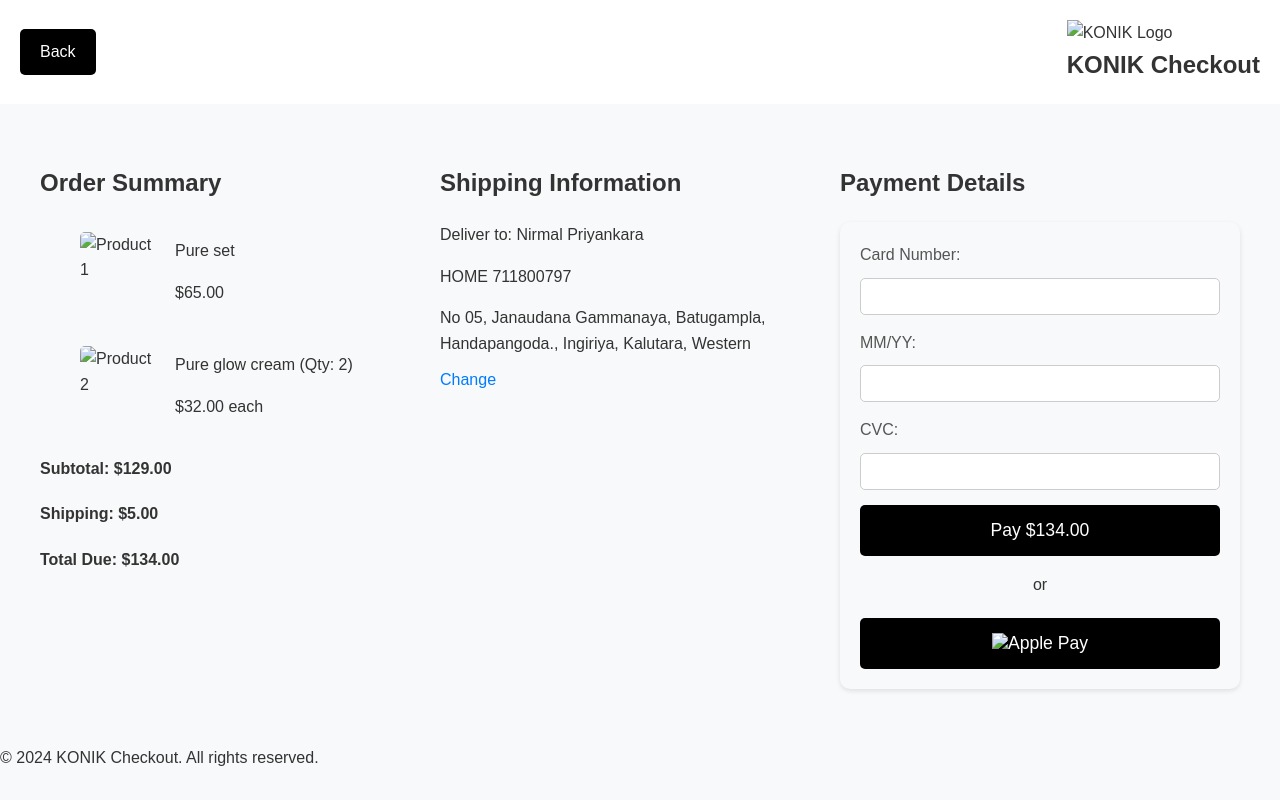
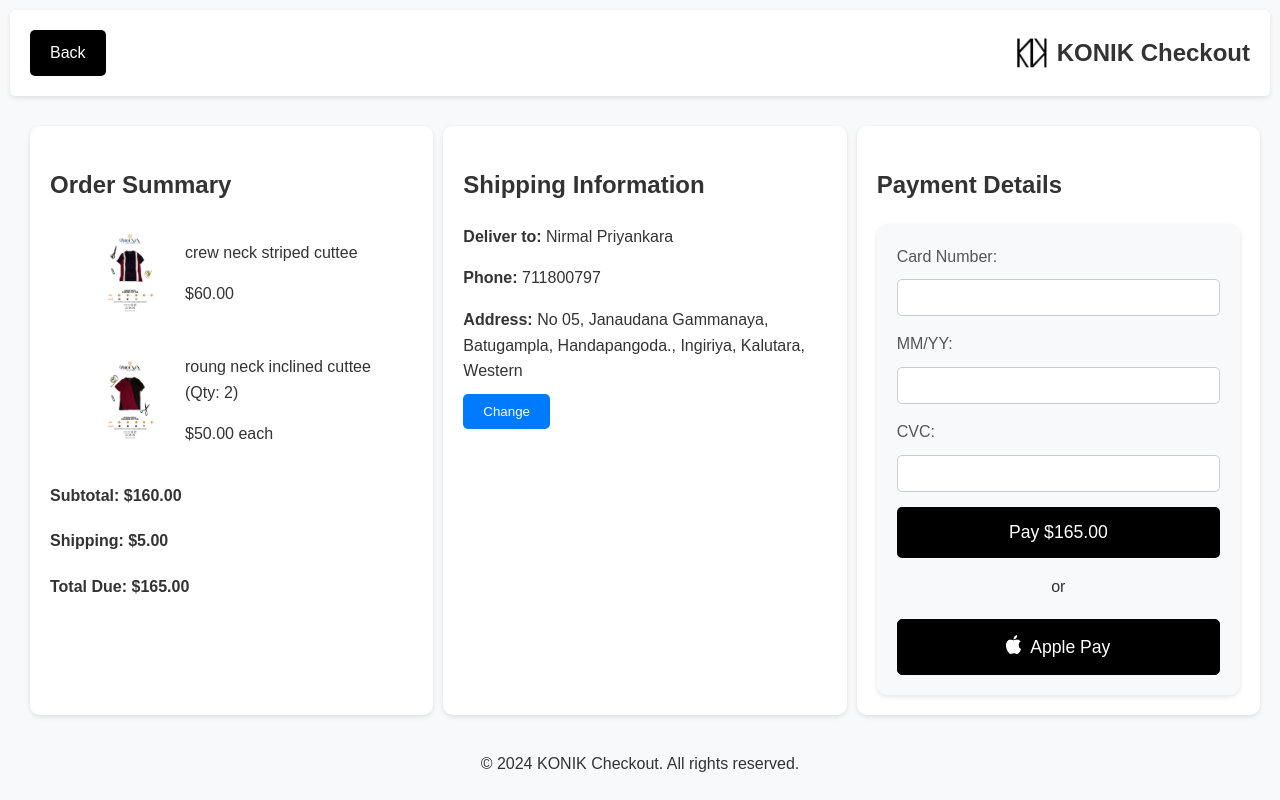
Before and after one commit to nirmalpriyankara/Checkout_page__HTML_CSS_JS, a plain HTML site: page index.html in a window 1280 px wide. Drawn offline with Linux system fonts and the light colour scheme; a script that the page names is missing.

Commit message:
improve the css and html codes

```diff
--- a/index.html
+++ b/index.html
@@ -12,52 +12,42 @@
     <header>
         <a href="#" class="back-button">Back</a>
         <div class="logo">
-            <img src="konik-logo.png" alt="KONIK Logo">
+            <img src="images/KONIK logo Original.png" alt="KONIK Logo">
             <h1>KONIK Checkout</h1>
         </div>
     </header>
-    <main>
     <main>
         <section class="order-summary">
             <h2>Order Summary</h2>
             <ul class="order-items">
                 <li>
-                        <img src="product1.jpg" alt="Product 1">
+                    <img src="images/pro1.jpeg" alt="Product 1">
                     <div>
-                            <p>Pure set</p>
-                            <p>$65.00</p>
+                        <p>crew neck striped cuttee</p>
+                        <p>$60.00</p>
                     </div>
                 </li>
                 <li>
-                        <img src="product2.jpg" alt="Product 2">
+                    <img src="images/pro2.jpeg" alt="Product 2">
                     <div>
-                            <p>Pure glow cream (Qty: 2)</p>
-                            <p>$32.00 each</p>
+                        <p>roung neck inclined cuttee<br> (Qty: 2)</p>
+                        <p>$50.00 each</p>
                     </div>
                 </li>
             </ul>
-                <p class="subtotal">Subtotal: $129.00</p>
+            <p class="subtotal">Subtotal: $160.00</p>
             <p class="shipping">Shipping: $5.00</p>
-                <p class="total">Total Due: $134.00</p>
+            <p class="total">Total Due: $165.00</p>
         </section>
         <section class="shipping-information">
             <h2>Shipping Information</h2>
             <div class="shipping-details">
-                    <p>Deliver to: Nirmal Priyankara</p>
-                    <p>HOME 711800797</p>
-                    <p>No 05, Janaudana Gammanaya, Batugampla, Handapangoda., Ingiriya, Kalutara, Western</p>
-                    <a href="#" class="edit-link">Change</a>
+                <p><b>Deliver to:</b> Nirmal Priyankara</p>
+                <p><b>Phone:</b> 711800797</p>
+                <p><b>Address:</b> No 05, Janaudana Gammanaya, Batugampla, Handapangoda., Ingiriya, Kalutara, Western</p>
+                <button class="change-button">Change</button>
             </div>
-                <form class="shipping-form" style="display: none;">
-                    <label for="name">Name:</label>
-                    <input type="text" id="name" value="Nirmal Priyankara" required>
-                    <label for="phone">Phone:</label>
-                    <input type="text" id="phone" value="711800797" required>
-                    <label for="address">Address:</label>
-                    <textarea id="address"
-                        required>No 05, Janaudana Gammanaya, Batugampla, Handapangoda., Ingiriya, Kalutara, Western</textarea>
-                    <button type="submit">Save</button>
-                </form>
+
         </section>
         <section class="payment-details">
             <h2>Payment Details</h2>
@@ -69,17 +59,18 @@
                 <label for="cvc">CVC:</label>
                 <input type="text" id="cvc" required>
 
+                <button type="submit">Pay $165.00</button>
+                <p style="text-align: center;">or</p>
 
-                    <button type="submit">Pay $134.00</button>
-                    <p style="text-align: center;">or</p>
                 <div class="payment-methods">
                     <button type="button" id="apple-pay">
-                            <img src="apple-pay-logo.png" alt="Apple Pay">
+                        <img src="images/apple.png" alt="Apple Pay">
+                        <span>Apple Pay</span>
                     </button>
                 </div>
             </form>
         </section>
-        </main>
+
     </main>
     <footer>
         <p>&copy; 2024 KONIK Checkout. All rights reserved.</p>
--- a/styles.css
+++ b/styles.css
@@ -2,101 +2,97 @@
 
 body {
     background-color: #f8f9fa;
-    /* Light gray background */
     color: #333;
-    /* Dark text color for better readability */
     font-family: Arial, sans-serif;
-    /* Common font family */
     line-height: 1.6;
-    /* Improved line spacing for readability */
     margin: 0;
-    /* Remove default body margin */
 }
 
-/* Header styles */
 header {
     background-color: #ffffff;
-    /* White header background */
     padding: 20px;
     display: flex;
     justify-content: space-between;
     align-items: center;
+    box-shadow: 0px 2px 5px rgba(0, 0, 0, 0.1);
+    margin: 10px;
+    border-radius: 5px;
+}
+
+.logo {
+    display: flex;
+    font-weight: bold;
+    align-items: center;
 }
 
 .logo img {
-    width: 50px;
-    /* Adjust logo size */
-    height: auto;
+    height: 30px;
+    width: 30px;
     margin-right: 10px;
 }
 
-header h1 {
+.logo h1 {
     margin: 0;
     font-size: 1.5em;
-    /* Larger font size for header */
     color: #333;
-    /* Dark text color */
 }
 
 .back-button {
     color: #ffffff;
-    /* White text color */
     text-decoration: none;
     padding: 10px 20px;
     border-radius: 5px;
-    /* Rounded corners */
     background-color: #000000;
-    /* Black button color */
 }
 
 .back-button:hover {
     background-color: #333333;
-    /* Darker black on hover */
 }
 
-/* Main section styles */
 main {
     display: flex;
-    /* Use flexbox for layout */
     justify-content: space-between;
-    /* Space out sections */
     padding: 20px;
 }
 
-/* Order summary styles */
-.order-summary {
-    width: 45%;
-    /* Take up 45% of the container */
+section {
+    background-color: #ffffff;
+    padding: 20px;
+    border-radius: 10px;
+    box-shadow: 0px 2px 5px rgba(0, 0, 0, 0.1);
+    margin-left: 10px;
+    width: 100%;
 }
 
-.order-summary h2 {
+.order-summary,
+.shipping-information,
+.payment-details {
+    width: calc(33.33% - 20px);
+}
+
+.order-summary h2,
+.shipping-information h2,
+.payment-details h2 {
     color: #333;
-    /* Dark text color */
     margin-bottom: 20px;
     font-size: 1.5em;
-    /* Larger font size for headings */
 }
 
 .order-summary .order-items li {
     margin-bottom: 15px;
     display: flex;
-    /* Use flexbox for layout */
     align-items: center;
-    /* Center align items vertically */
 }
 
 .order-summary .order-items img {
     width: 80px;
-    /* Adjusted size for product images */
     height: 80px;
     margin-right: 15px;
     border-radius: 5px;
-    /* Rounded corners for images */
 }
 
 .order-summary .order-items div {
     flex-grow: 1;
-    /* Allow item details to grow */
 }
 
 .order-summary .subtotal,
@@ -104,38 +100,23 @@ main {
 .order-summary .total {
     margin-top: 20px;
     font-weight: bold;
-    /* Bold font weight for totals */
-}
-
-/* Shipping information styles */
-.shipping-information {
-    width: 45%;
-    /* Take up 45% of the container */
-}
-
-.shipping-information h2 {
-    color: #333;
-    /* Dark text color */
-    margin-bottom: 20px;
-    font-size: 1.5em;
-    /* Larger font size for headings */
 }
 
 .shipping-details p {
     margin-bottom: 10px;
 }
 
-.edit-link {
-    color: #007bff;
-    /* Blue color for edit link */
-    text-decoration: none;
-    /* Remove underline */
+.change-button {
+    background-color: #007bff;
+    color: #ffffff;
+    padding: 10px 20px;
+    border: none;
+    border-radius: 5px;
     cursor: pointer;
 }
 
-.edit-link:hover {
-    text-decoration: underline;
-    /* Underline on hover */
+.change-button:hover {
+    background-color: #0056b3;
 }
 
 .shipping-form label {
@@ -146,81 +127,35 @@ main {
 .shipping-form textarea {
     width: 100%;
     height: 100px;
-    /* Adjust height as needed */
     padding: 10px;
     margin-bottom: 15px;
     border-radius: 5px;
-    /* Rounded corners for textarea */
     border: 1px solid #ccc;
-    /* Light gray border */
 }
 
 .shipping-form button {
     background-color: #000000;
-    /* Black button color */
     color: #ffffff;
-    /* White text color */
     padding: 15px;
     border: none;
     border-radius: 5px;
-    /* Rounded corners for button */
     cursor: pointer;
     width: 100%;
     font-size: 1.1em;
-    /* Larger font size for button */
 }
 
 .shipping-form button:hover {
     background-color: #333333;
-    /* Darker black on hover */
-}
-
-/* Payment details styles */
-/* Payment details styles */
-.payment-details {
-    width: 45%;
-    /* Take up 45% of the container */
-}
-
-.payment-details h2 {
-    color: #333;
-    /* Dark text color */
-    margin-bottom: 20px;
-    font-size: 1.5em;
-    /* Larger font size for headings */
-}
-
-.payment-details form {
-    background-color: #f8f9fa;
-    /* Light gray background for form */
-    padding: 20px;
-    border-radius: 10px;
-    /* Rounded corners for form */
-    box-shadow: 0px 2px 5px rgba(0, 0, 0, 0.1);
-    /* Drop shadow for form */
-}
-
-.payment-details label {
-    display: block;
-    margin-bottom: 10px;
-    color: #555;
-    /* Dark gray text color */
-}
-
-.payment-details input[type="text"],
-.payment-details input[type="checkbox"] {
-    width: calc(100% - 22px);
-    /* Adjusted width for inputs */
-    padding: 10px;
-    margin-bottom: 15px;
-    border-radius: 5px;
-    /* Rounded corners for inputs */
-    border: 1px solid #ccc;
-    /* Light gray border */
 }
 
 .payment-methods {
     margin-top: 20px;
+}
+
+.payment-methods-logo-name {
+    display: inline;
+    display: flex;
+    align-items: center;
 }
 
 .payment-methods button {
@@ -231,31 +166,86 @@ main {
 }
 
 .payment-methods button img {
-    width: 150px;
-    /* Adjust size as needed */
+    width: 20px;
     height: auto;
+    margin-right: 5px;
 }
 
 .payment-methods input[type="radio"] {
     display: none;
-    /* Hide radio buttons */
+}
+
+.payment-details h2 {
+    color: #333;
+    margin-bottom: 20px;
+    font-size: 1.5em;
+}
+
+.payment-details form {
+    background-color: #f8f9fa;
+    padding: 20px;
+    border-radius: 10px;
+    box-shadow: 0px 2px 5px rgba(0, 0, 0, 0.1);
+}
+
+.payment-details label {
+    display: block;
+    margin-bottom: 10px;
+    color: #555;
+}
+
+.payment-details input[type="text"],
+.payment-details input[type="checkbox"] {
+    width: calc(100% - 22px);
+    padding: 10px;
+    margin-bottom: 15px;
+    border-radius: 5px;
+    border: 1px solid #ccc;
 }
 
 .payment-details button {
     background-color: #000;
-    /* Blue button color */
     color: white;
     padding: 15px;
     border: none;
     border-radius: 5px;
-    /* Rounded corners for button */
     cursor: pointer;
     width: 100%;
     font-size: 1.1em;
-    /* Larger font size for button */
 }
 
 .payment-details button:hover {
     background-color: #0056b3;
-    /* Darker blue on hover */
 }
+
+.payment-details .payment-methods {
+    display: flex;
+    justify-content: space-between;
+    margin-top: 20px;
+}
+
+.payment-details .payment-methods button {
+    align-items: center;
+    background-color: #000;
+    color: #fff;
+    padding: 15px;
+    border: 1px solid #000;
+    border-radius: 5px;
+    cursor: pointer;
+    margin-right: 10px;
+}
+.payment-details .payment-methods img{
+    width: 15px;
+
+}
+.payment-details .payment-methods button:last-child {
+    margin-right: 0;
+}
+
+.payment-details .payment-methods button:hover {
+    background-color: #0056b3;
+    color: #fff;
+}
+footer{
+    text-align: center;
+}
```
Also changed, not shown: images/KONIK logo Original.png (added), images/apple.png (added), images/pro1.jpeg (added), images/pro2.jpeg (added). Lines whose indentation alone changed are shown as unchanged.
